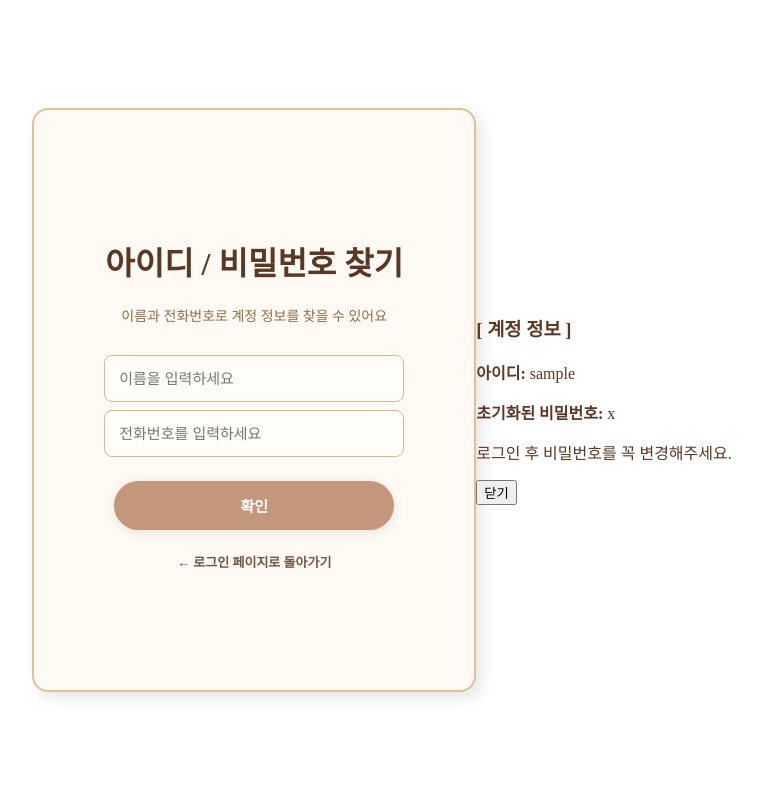
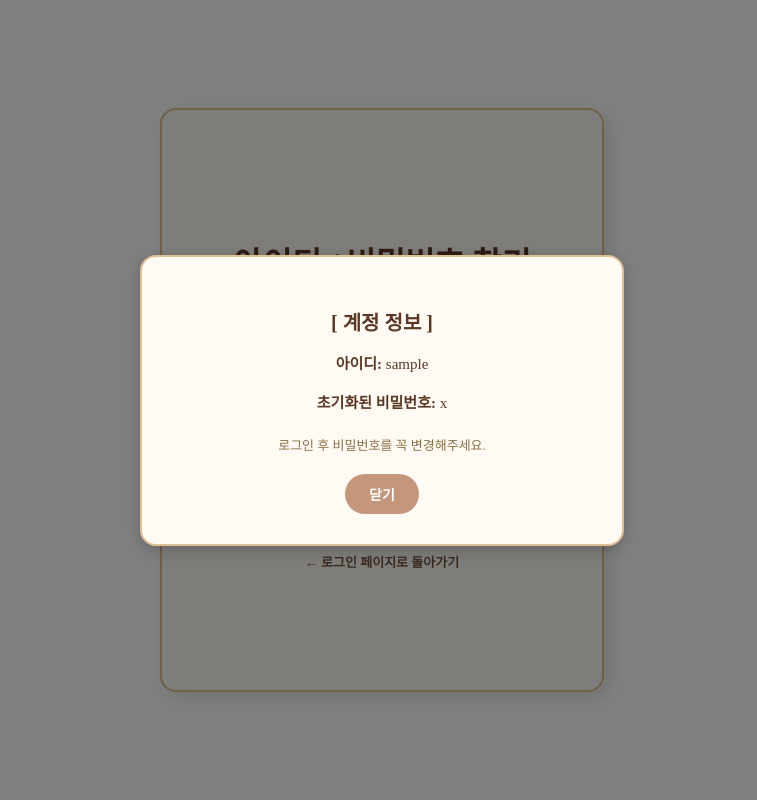
Before and after one commit to sdyoon0928/final_pj3, a Django app: template chatbot/templates/pybo/find_account.html in a window 1280 px wide. Shown: the whole page, without its empty margins (258-1015 px from the left). Run offline with Django 5.2, Linux system fonts and the light colour scheme; the template is opened without the code that fills it: most values are stand-ins (such as "Sample title", 1, 10 or a date in 2020); some web fonts are replaced.

Commit message:
3차프로젝트최종본

```diff
--- a/chatbot/static/css/find_account.css
+++ b/chatbot/static/css/find_account.css
@@ -179,3 +179,68 @@
   from { opacity: 0; transform: translateY(20px); }
   to   { opacity: 1; transform: translateY(0); }
 }
+
+/* ==============================
+   🔹 모달 창 스타일
+============================== */
+.modal {
+  position: fixed;
+  z-index: 9999; /* 항상 위에 표시 */
+  left: 0;
+  top: 0;
+  width: 100%;
+  height: 100%;
+  overflow: auto;
+  background-color: rgba(0, 0, 0, 0.5); /* 반투명 배경 */
+  display: flex;
+  align-items: center;
+  justify-content: center;
+}
+
+/* 모달 콘텐츠 박스 */
+.modal-content {
+  background-color: #fffaf3;
+  padding: 30px 40px;
+  border: 2px solid #e0c097;
+  border-radius: 16px;
+  max-width: 400px;
+  width: 90%;
+  box-shadow: 0 4px 16px rgba(0, 0, 0, 0.2);
+  text-align: center;
+  animation: fadeIn 0.4s ease-in-out;
+}
+
+.modal-content h3 {
+  font-size: 20px;
+  margin-bottom: 16px;
+  color: #5a3825;
+}
+
+.modal-content .account-info {
+  margin-bottom: 20px;
+  font-size: 15px;
+  color: #5a3825;
+  line-height: 1.6;
+}
+
+.modal-content .note {
+  font-size: 13px;
+  color: #8b6f47;
+  margin-bottom: 20px;
+}
+
+.modal-content button {
+  padding: 10px 24px;
+  background-color: #c4967b;
+  color: white;
+  border: none;
+  border-radius: 24px;
+  font-size: 14px;
+  font-weight: bold;
+  cursor: pointer;
+  transition: 0.2s ease;
+}
+
+.modal-content button:hover {
+  background-color: #5a3825;
+}
--- a/config/settings.py
+++ b/config/settings.py
@@ -11,7 +11,7 @@
 BASE_DIR = Path(__file__).resolve().parent.parent
 
 # SECURITY WARNING: keep the secret key used in production secret!
-SECRET_KEY = os.getenv("DJANGO_SECRET_KEY")
+SECRET_KEY = 'django-insecure-0^a9$5b##e@*=uwp_gm@rojj$jak8)2-*f6&yhxc-h0_c3c$(2'
 YOUTUBE_API_KEY = os.getenv("YOUTUBE_API_KEY", "")  # .env/환경변수에 넣어두기
 KAKAO_JS_API_KEY = os.getenv("KAKAO_JS_API_KEY", "")  # 카카오 JavaScript API 키
 KAKAO_REST_API_KEY = os.getenv("KAKAO_REST_API_KEY", "")  # 카카오 REST API 키
```
Also changed, not shown: README.md.
